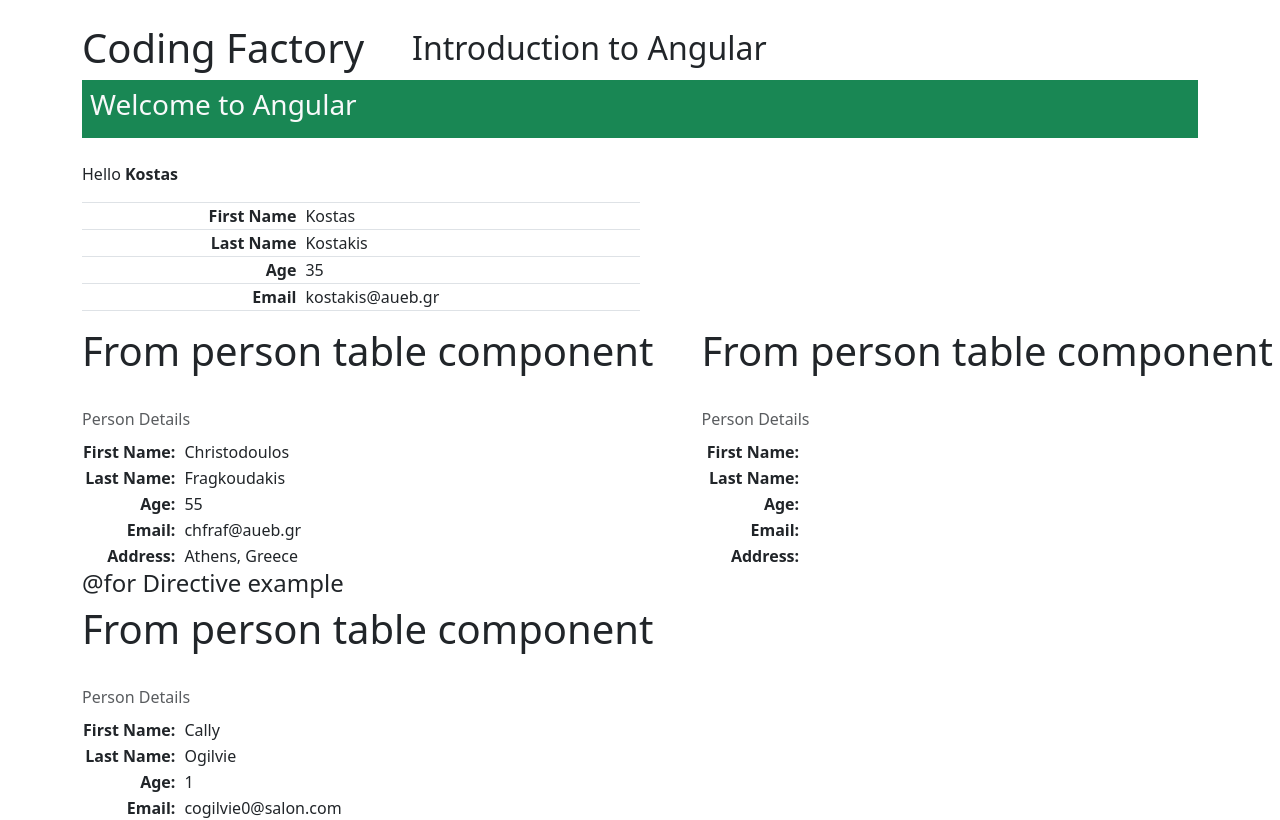
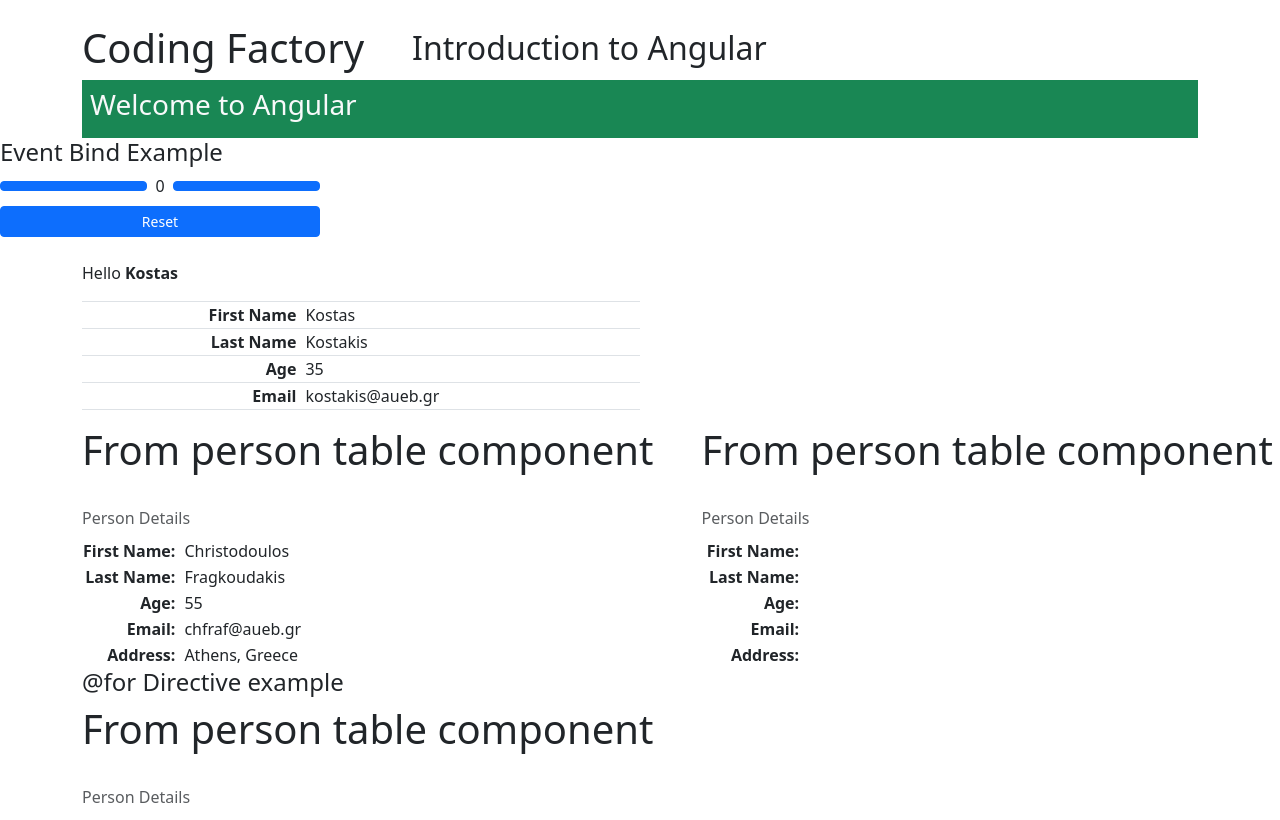
Before and after one commit to BaltasisKos/cf7-angular-introduction, an Angular app: page / in a window 1280 px wide. Shown: the top 820 px of the page. Built offline with nearby package versions, Linux system fonts and the light colour scheme.

Commit message:
Event binding example

```diff
--- a/src/app/app.component.html
+++ b/src/app/app.component.html
@@ -7,6 +7,8 @@
     <h3>Welcome to Angular</h3>
   </div>
 </div>
+
+<app-event-bind-example></app-event-bind-example>
 
 <div class="container mt-4">
   <p>Hello <strong>{{ name }}</strong></p>
--- a/src/app/app.component.ts
+++ b/src/app/app.component.ts
@@ -2,10 +2,11 @@
 import { RouterOutlet } from '@angular/router';
 import { PersonTableComponent } from './components/person-table/person-table.component';
 import { Person } from './shared/interfaces/person';
+import { EventBindExampleComponent } from './components/event-bind-example/event-bind-example.component';
 
 @Component({
   selector: 'app-root',
-  imports: [PersonTableComponent],
+  imports: [PersonTableComponent, EventBindExampleComponent],
   templateUrl: './app.component.html',
   styleUrl: './app.component.css'
 })
--- /dev/null
+++ b/src/app/components/event-bind-example/event-bind-example.component.html
@@ -0,0 +1,17 @@
+<h4>Event Bind Example</h4>
+<div class="d-flex flex-column gap-2 w-25">
+  <div class="d-flex gap-2 align-items-center">
+    <button
+    (click) = "decrementTimes()"
+    class="btn btn-primary btn-sm flex-grow-1">
+  </button>
+  <span>{{ times }}</span>
+
+  <button
+    (click)= "incrementTimes()"
+  class="btn btn-primary btn-sm flex-grow-1"></button>
+
+  </div>
+  <button class="btn btn-primary btn-sm" (click)="reset()">Reset</button>
+
+</div>
--- /dev/null
+++ b/src/app/components/event-bind-example/event-bind-example.component.ts
@@ -0,0 +1,27 @@
+import { Component } from '@angular/core';
+
+@Component({
+  selector: 'app-event-bind-example',
+  imports: [],
+  templateUrl: './event-bind-example.component.html',
+  styleUrl: './event-bind-example.component.css'
+})
+export class EventBindExampleComponent {
+  times: number = 0;
+  userInput: string = '';
+
+  incrementTimes() {
+    //this.times = this.times + 1;
+
+    this.times++;
+  }
+
+  decrementTimes() {
+    //this.times = this.times - 1;
+    this.times--;
+  }
+
+  reset(){
+    this.times = 0;
+  }
+}
```
Also changed, not shown: src/app/components/event-bind-example/event-bind-example.component.css (added), 1 other file (tests, documents, lock files or other folders).
